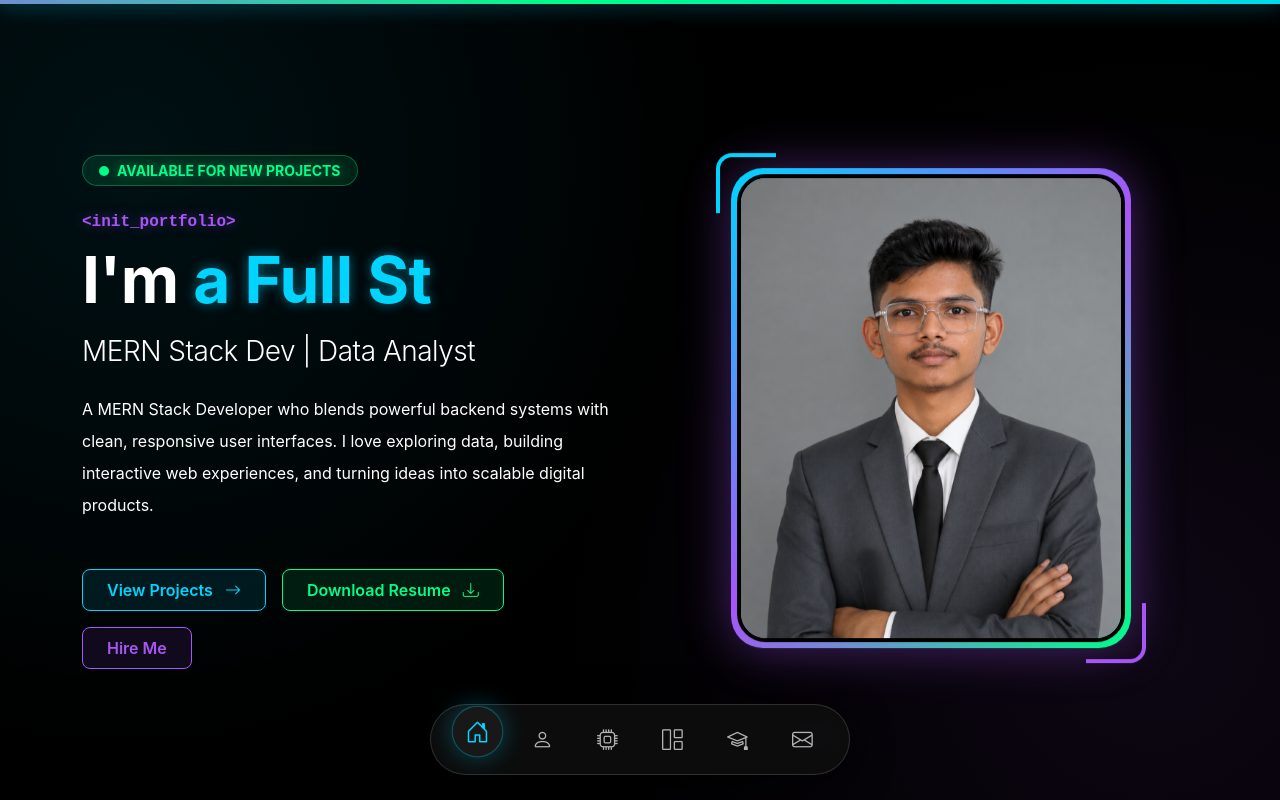
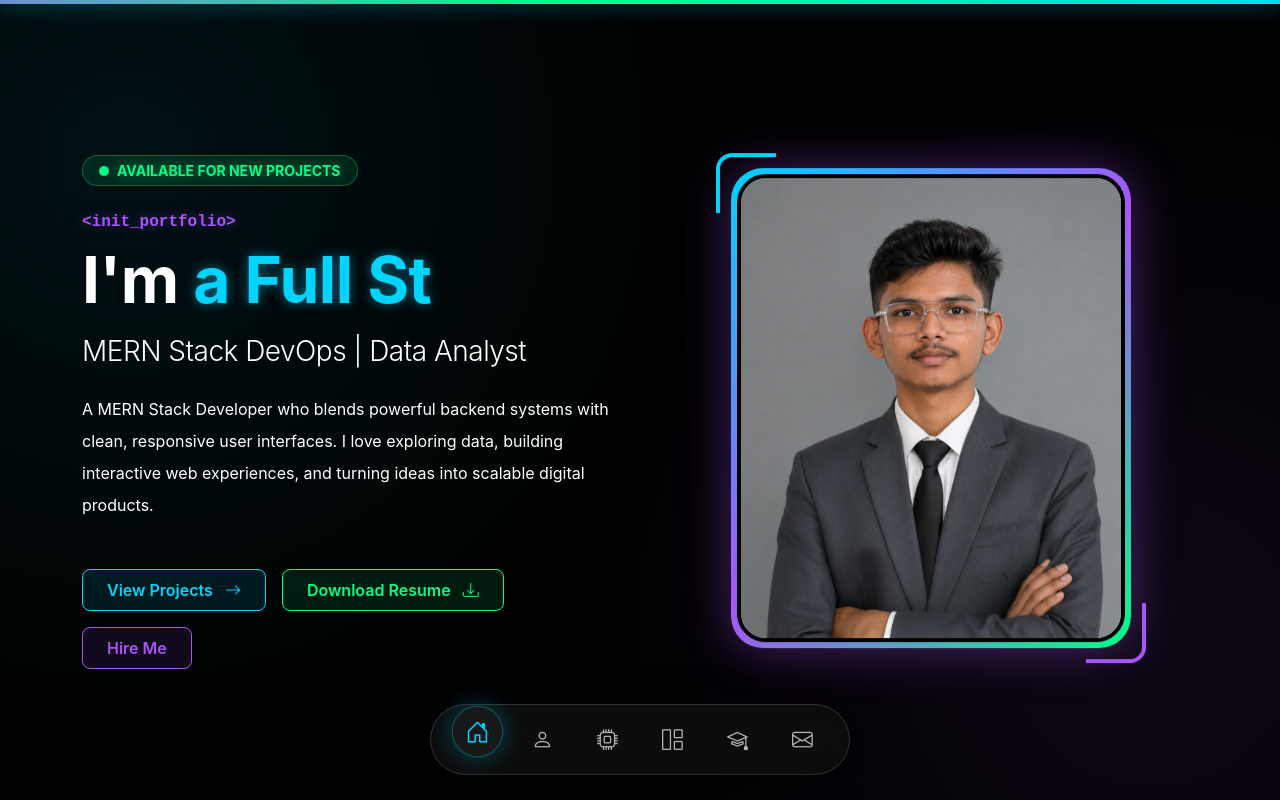
Before and after one commit to tharrunsiva/tharrunportfolio, a React (Vite) app: page / in a window 1280 px wide. Shown: the top 800 px of the page. Built offline with nearby package versions, Linux system fonts and the light colour scheme.

Commit message:
first commit

```diff
--- a/src/App.jsx
+++ b/src/App.jsx
@@ -24,7 +24,7 @@ const App = () => {
 
   useEffect(() => {
     // 1. Typing Animation Logic
-    const textArray = ["Tharrun S", "a Full Stack Learner"];
+    const textArray = ["Tharrun S", "a Full Stack Developer"];
     const typingDelay = 120;
     const erasingDelay = 80;
     const newTextDelay = 2000;
@@ -202,7 +202,7 @@ const App = () => {
               <h1 className="display-3 fw-bold mb-3 text-white">
                 I'm <span id="typing-text" ref={typedTextRef} className="text-neon-blue"></span><span className="typing-cursor"></span>
               </h1>
-              <h3 className="fw-light mb-4 text-highlight">MERN Stack Dev | Data Analyst</h3>
+              <h3 className="fw-light mb-4 text-highlight">MERN Stack DevOps | Data Analyst</h3>
               <p className="text-white mb-5 fs-6 lh-lg">
                 A MERN Stack Developer who blends powerful backend systems with clean, responsive user interfaces. I love exploring data, building interactive web experiences, and turning ideas into scalable digital products.
               </p>
```
